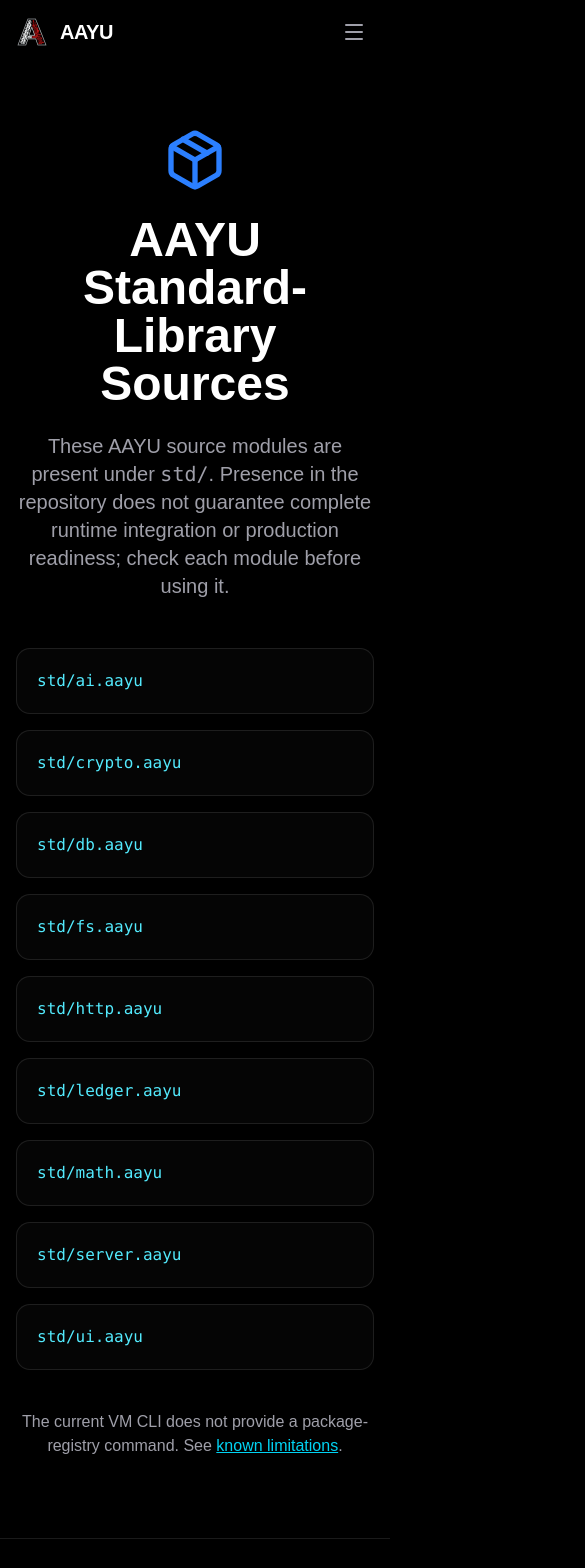
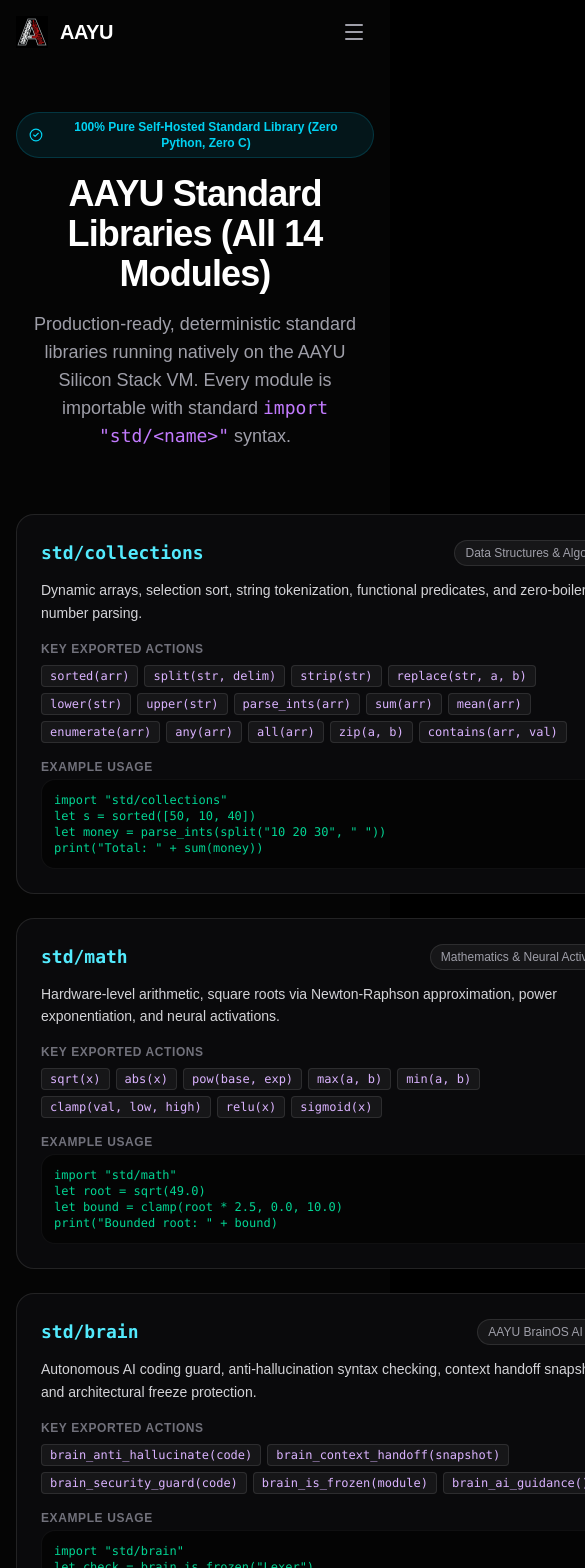
Before and after one commit to Minato95-ayu/INTENT-TO-SILICON, a Next.js app in the folder website/: page /packages in a window 390 px wide. Shown: the top 1568 px of the page, 585 px wide, since content can reach past the window. Built offline with nearby package versions, Linux system fonts and the light colour scheme.

Commit message:
docs: sync 14 verified standard libraries across website packages portal, handbook Chapter 16, and master PDF

```diff
--- a/website/app/packages/page.tsx
+++ b/website/app/packages/page.tsx
@@ -1,21 +1,190 @@
 import Link from 'next/link';
-import { Package } from 'lucide-react';
+import { Package, CheckCircle2, Terminal, Code2, Cpu } from 'lucide-react';
 
-const modules = ['ai.aayu', 'crypto.aayu', 'db.aayu', 'fs.aayu', 'http.aayu', 'ledger.aayu', 'math.aayu', 'server.aayu', 'ui.aayu'];
+interface StdModule {
+  name: string;
+  category: string;
+  description: string;
+  functions: string[];
+  example: string;
+}
+
+const standardModules: StdModule[] = [
+  {
+    name: 'std/collections',
+    category: 'Data Structures & Algorithms',
+    description: 'Dynamic arrays, selection sort, string tokenization, functional predicates, and zero-boilerplate number parsing.',
+    functions: ['sorted(arr)', 'split(str, delim)', 'strip(str)', 'replace(str, a, b)', 'lower(str)', 'upper(str)', 'parse_ints(arr)', 'sum(arr)', 'mean(arr)', 'enumerate(arr)', 'any(arr)', 'all(arr)', 'zip(a, b)', 'contains(arr, val)'],
+    example: 'import "std/collections"\nlet s = sorted([50, 10, 40])\nlet money = parse_ints(split("10 20 30", " "))\nprint("Total: " + sum(money))'
+  },
+  {
+    name: 'std/math',
+    category: 'Mathematics & Neural Activations',
+    description: 'Hardware-level arithmetic, square roots via Newton-Raphson approximation, power exponentiation, and neural activations.',
+    functions: ['sqrt(x)', 'abs(x)', 'pow(base, exp)', 'max(a, b)', 'min(a, b)', 'clamp(val, low, high)', 'relu(x)', 'sigmoid(x)'],
+    example: 'import "std/math"\nlet root = sqrt(49.0)\nlet bound = clamp(root * 2.5, 0.0, 10.0)\nprint("Bounded root: " + bound)'
+  },
+  {
+    name: 'std/brain',
+    category: 'AAYU BrainOS AI Guard',
+    description: 'Autonomous AI coding guard, anti-hallucination syntax checking, context handoff snapshotting, and architectural freeze protection.',
+    functions: ['brain_anti_hallucinate(code)', 'brain_context_handoff(snapshot)', 'brain_security_guard(code)', 'brain_is_frozen(module)', 'brain_ai_guidance()'],
+    example: 'import "std/brain"\nlet check = brain_is_frozen("Lexer")\nlet report = brain_security_guard(apiKeySnippet)\nprint("Is Frozen: " + check)'
+  },
+  {
+    name: 'std/os',
+    category: 'Operating System Primitives',
+    description: 'Native host platform discovery, CPU architecture querying, process signals, and type inspection.',
+    functions: ['get_os()', 'get_architecture()', 'get_env_var(name)', 'get_type(value)'],
+    example: 'import "std/os"\nprint("Platform: " + get_os())\nprint("Architecture: " + get_architecture())'
+  },
+  {
+    name: 'std/fs',
+    category: 'File System & Paths',
+    description: 'File reading and writing, path manipulation, extension parsing, and existence checking.',
+    functions: ['read_text(path)', 'write_text(path, content)', 'file_exists(path)', 'format_path(dir, file)', 'get_extension(path)'],
+    example: 'import "std/fs"\nlet p = format_path("data", "app.ay")\nlet ext = get_extension("archive.tar.gz")\nprint("Path: " + p + " (" + ext + ")")'
+  },
+  {
+    name: 'std/crypto',
+    category: 'Cryptographic Hashing & Merkle Trees',
+    description: 'Pure AAYU dual-polynomial polynomial cryptographic hashing, accumulator digests, and Merkle tree root computations.',
+    functions: ['hash_string(data)', 'merkle_root(leaf_hashes)', 'get_char_byte(ch)'],
+    example: 'import "std/crypto"\nlet digest = hash_string("INTENT-TO-SILICON")\nprint("SHA-equivalent Digest: " + digest)'
+  },
+  {
+    name: 'std/json',
+    category: 'Serialization Engine',
+    description: 'RFC 8259 compliant JSON stringify, quotation escaping, and key-value pair formatting without external packages.',
+    functions: ['json_quote(s)', 'json_format_pair(k, v)', 'json_format_object(pairs)', 'json_format_array(items)'],
+    example: 'import "std/json"\nlet pair = json_format_pair("version", json_quote("1.2.0"))\nprint(pair)'
+  },
+  {
+    name: 'std/db',
+    category: 'Embedded Record Store',
+    description: 'In-memory relational record store, primary key lookups, and dynamic multi-attribute query filtering.',
+    functions: ['db_create_record(id, name, val)', 'db_filter_records(recs, field, val)', 'db_find_by_id(recs, id)', 'db_count_records(recs)'],
+    example: 'import "std/db"\nlet r1 = db_create_record(1, "Post", 100)\nlet found = db_find_by_id([r1], 1)\nprint("Found: " + found["name"])'
+  },
+  {
+    name: 'std/ai',
+    category: 'Machine Learning & Tensors',
+    description: 'Vector arithmetic, matrix-vector multiplication, multi-layer perceptron (MLP) forward passes, and anomaly scoring.',
+    functions: ['vec_add(v1, v2)', 'mat_vec_mul(matrix, vec)', 'mlp_forward_pass(features)', 'detect_anomaly(score, threshold)'],
+    example: 'import "std/ai"\nlet res = vec_add([1.0, 2.0], [10.0, 20.0])\nprint("Result: [" + res[0] + ", " + res[1] + "]")'
+  },
+  {
+    name: 'std/ui',
+    category: 'Declarative Reactive UI',
+    description: 'Widget-tree primitives (Column, Row, Text, Button, Card) rendering directly into clean zero-dependency HTML/CSS.',
+    functions: ['create_text(content)', 'create_button(label, action)', 'create_column(children)', 'create_row(children)', 'render(tree)'],
+    example: 'import "std/ui"\nlet tree = create_column([create_text("AAYU"), create_button("Run", "start")])\nlet html = render(tree)\nprint(html)'
+  },
+  {
+    name: 'std/ledger',
+    category: 'Consensus & Audit Log',
+    description: 'Immutable transaction state transitions, UTXO balance verification, and invariant rule assertion.',
+    functions: ['verify_balance(bal, amt, fee)', 'apply_transfer(from, to, amt)', 'verify_chain_link(prev, cur)', 'verify_intent_invariant(...)'],
+    example: 'import "std/ledger"\nlet ok = verify_balance(500, 100, 5)\nlet next = apply_transfer(500, 200, 100)\nprint("Sender Bal: " + next[0])'
+  },
+  {
+    name: 'std/ayon',
+    category: 'AAYU Object Notation Wire Protocol',
+    description: 'Human-readable, comment-aware serialization protocol with automatic comment stripping and dictionary bridging.',
+    functions: ['ayon_strip_comments(src)', 'ayon_is_space(c)'],
+    example: 'import "std/ayon"\nlet clean = ayon_strip_comments("# Note\\nkey: \\"value\\"")\nprint(clean)'
+  },
+  {
+    name: 'std/http',
+    category: 'HTTP Client & Request Protocol',
+    description: 'HTTP protocol parsing, URL scheme extraction, standard status code validators, and wire payload formatting.',
+    functions: ['parse_url_protocol(url)', 'format_request(method, path, host, body)', 'status_is_ok(status_code)'],
+    example: 'import "std/http"\nlet proto = parse_url_protocol("https://aayu.dev")\nprint("Protocol: " + proto + " | OK: " + status_is_ok(200))'
+  },
+  {
+    name: 'std/server',
+    category: 'ASGI Web Server & Response Builders',
+    description: 'HTTP response builders, MIME content-type headers, and JSON/HTML response formatters.',
+    functions: ['format_response(status, type, body)', 'json_response(status, data)', 'html_response(status, html)'],
+    example: 'import "std/server"\nlet resp = json_response(200, "{\\"status\\":\\"ready\\"}")\nprint(resp)'
+  }
+];
 
 export default function PackagesPage() {
   return (
-    <main className="min-h-screen pt-32 pb-20">
-      <div className="container mx-auto px-4 max-w-5xl text-center">
-        <Package className="w-16 h-16 text-blue-500 mx-auto mb-6" />
-        <h1 className="text-5xl font-bold mb-6">AAYU Standard-Library Sources</h1>
-        <p className="text-xl text-zinc-400 mb-12">These AAYU source modules are present under <code>std/</code>. Presence in the repository does not guarantee complete runtime integration or production readiness; check each module before using it.</p>
-        <ul className="grid md:grid-cols-3 sm:grid-cols-2 gap-4 text-left">
-          {modules.map((module) => (
-            <li key={module} className="bg-[#050505] border border-white/10 p-5 rounded-xl font-mono text-cyan-300">std/{module}</li>
+    <main className="min-h-screen bg-[#050505] text-white pt-28 pb-20">
+      <div className="container mx-auto px-4 max-w-6xl">
+        <div className="text-center mb-16">
+          <div className="inline-flex items-center gap-2 px-3 py-1.5 rounded-full bg-cyan-500/10 border border-cyan-500/20 text-cyan-400 text-xs font-semibold mb-4">
+            <CheckCircle2 className="w-4 h-4" /> 100% Pure Self-Hosted Standard Library (Zero Python, Zero C)
+          </div>
+          <h1 className="text-4xl md:text-5xl font-extrabold tracking-tight mb-4">
+            AAYU Standard Libraries (All 14 Modules)
+          </h1>
+          <p className="text-lg text-zinc-400 max-w-3xl mx-auto">
+            Production-ready, deterministic standard libraries running natively on the AAYU Silicon Stack VM.
+            Every module is importable with standard <code className="text-purple-400">import &quot;std/&lt;name&gt;&quot;</code> syntax.
+          </p>
+        </div>
+
+        <div className="grid md:grid-cols-2 gap-6 mb-16">
+          {standardModules.map((mod) => (
+            <div
+              key={mod.name}
+              className="bg-[#0a0a0c] border border-white/10 rounded-2xl p-6 flex flex-col justify-between hover:border-cyan-500/40 transition-all duration-200"
+            >
+              <div>
+                <div className="flex items-center justify-between mb-3">
+                  <span className="font-mono text-lg font-bold text-cyan-300">{mod.name}</span>
+                  <span className="text-xs px-2.5 py-1 rounded-full bg-white/5 border border-white/10 text-zinc-400 font-medium">
+                    {mod.category}
+                  </span>
+                </div>
+                <p className="text-sm text-zinc-300 mb-4 leading-relaxed">{mod.description}</p>
+
+                <div className="mb-4">
+                  <div className="text-xs uppercase tracking-wider text-zinc-500 font-semibold mb-2">Key Exported Actions</div>
+                  <div className="flex flex-wrap gap-1.5">
+                    {mod.functions.map((fn) => (
+                      <span key={fn} className="font-mono text-xs px-2 py-0.5 rounded bg-white/5 border border-white/10 text-purple-300">
+                        {fn}
+                      </span>
+                    ))}
+                  </div>
+                </div>
+              </div>
+
+              <div>
+                <div className="text-xs uppercase tracking-wider text-zinc-500 font-semibold mb-1">Example Usage</div>
+                <pre className="bg-black/60 border border-white/5 rounded-xl p-3 font-mono text-xs text-emerald-400 overflow-x-auto">
+                  <code>{mod.example}</code>
+                </pre>
+              </div>
+            </div>
           ))}
-        </ul>
-        <p className="mt-10 text-zinc-400">The current VM CLI does not provide a package-registry command. See <Link className="text-cyan-400 underline" href="https://github.com/Minato95-ayu/INTENT-TO-SILICON/blob/main/KNOWN_LIMITATIONS.md">known limitations</Link>.</p>
+        </div>
+
+        <div className="bg-[#0a0a0c] border border-white/10 rounded-2xl p-8 text-center max-w-3xl mx-auto">
+          <Cpu className="w-10 h-10 text-cyan-400 mx-auto mb-4" />
+          <h2 className="text-2xl font-bold mb-2">Deterministic Execution on Native Silicon</h2>
+          <p className="text-sm text-zinc-400 mb-6">
+            All 14 standard libraries compile directly to compact bytecode and execute on the Rust Silicon Stack VM with zero external runtime dependencies.
+          </p>
+          <div className="flex flex-wrap items-center justify-center gap-4">
+            <Link
+              href="/docs"
+              className="px-6 py-2.5 rounded-xl bg-cyan-600 hover:bg-cyan-500 text-white font-medium text-sm transition"
+            >
+              Read Full Documentation
+            </Link>
+            <Link
+              href="/downloads/aayu-android.apk"
+              className="px-6 py-2.5 rounded-xl bg-white/10 hover:bg-white/20 text-white font-medium text-sm transition"
+            >
+              Download Mobile IDE APK
+            </Link>
+          </div>
+        </div>
       </div>
     </main>
   );
```
Also changed, not shown: 3 other files (tests, documents, lock files or other folders).
